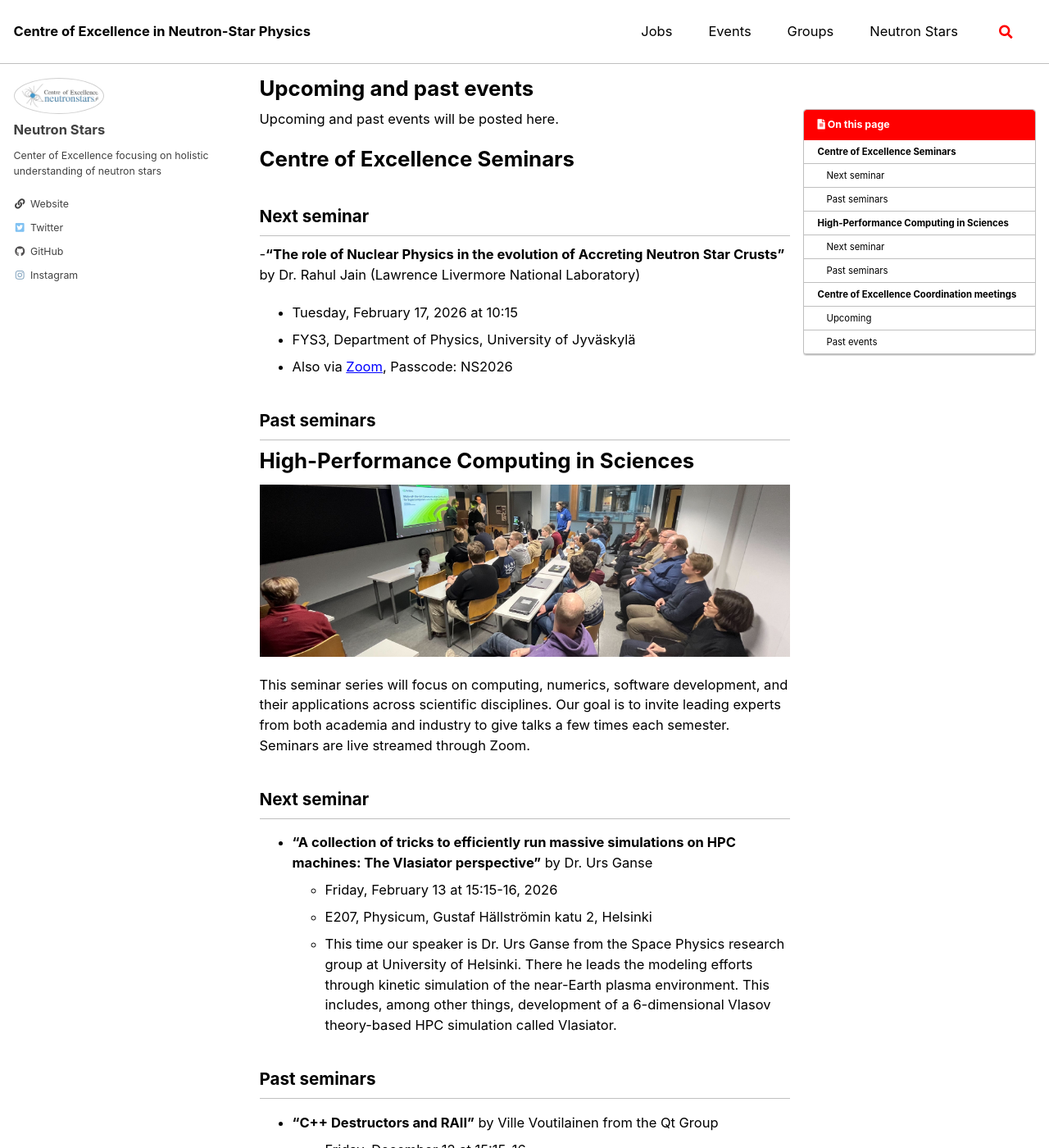
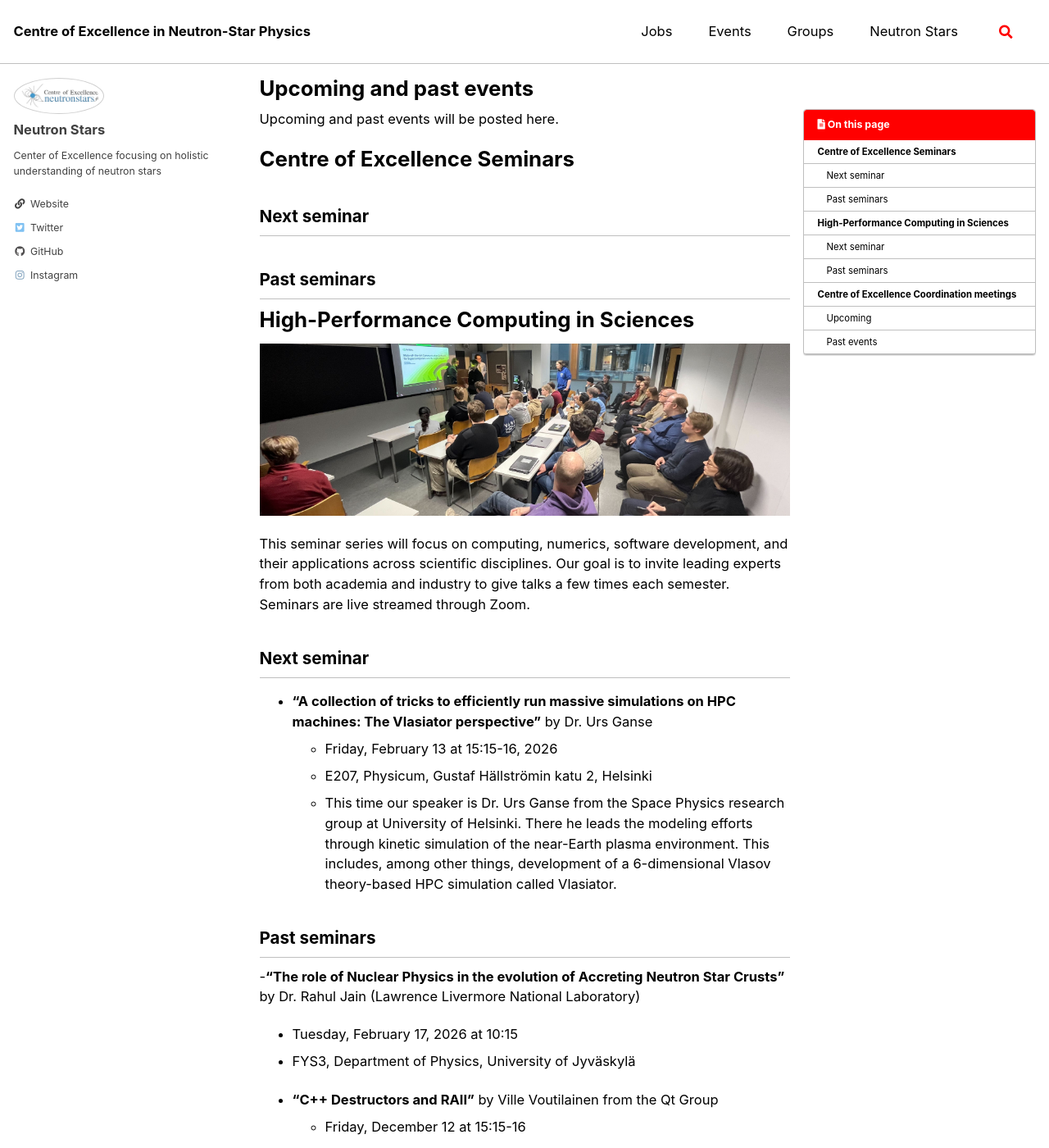
Before and after one commit to MiroPalmu/coe-website, a Jekyll site: the page built from _pages/events.md, in a window 1280 px wide and 1400 px high. Shown: the whole window at 82% size. Built offline with Jekyll 4.4.1, drawn with Linux system fonts in a browser that asks for light colours; cached includes are drawn as plain includes; comment, search, counter and statistics services are not loaded; some of the changed lines change nothing that is shown.

Commit message:
Update events.md

```diff
--- a/_pages/events.md
+++ b/_pages/events.md
@@ -10,10 +10,7 @@ Upcoming and past events will be posted here.
 
 ## Next seminar
 
--**"The role of Nuclear Physics in the evolution of Accreting Neutron Star Crusts"** by Dr. Rahul Jain (Lawrence Livermore National Laboratory)
-  - Tuesday, February 17, 2026 at 10:15
-  - FYS3, Department of Physics, University of Jyväskylä
-  - Also via [Zoom](https://jyufi.zoom.us/j/68210342335?pwd=lO7braMvrhnpanTjPkbM9U3R3yws16.1), Passcode: NS2026
+
 
 ## Past seminars
 
@@ -34,6 +31,10 @@ Seminars are live streamed through Zoom.
 
 
 ## Past seminars
+
+-**"The role of Nuclear Physics in the evolution of Accreting Neutron Star Crusts"** by Dr. Rahul Jain (Lawrence Livermore National Laboratory)
+  - Tuesday, February 17, 2026 at 10:15
+  - FYS3, Department of Physics, University of Jyväskylä
 
 - **"C++ Destructors and RAII"** by Ville Voutilainen from the Qt Group
   - Friday, December 12 at 15:15-16
```
